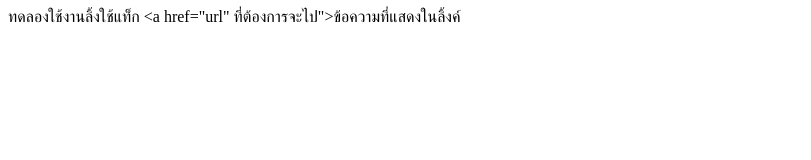
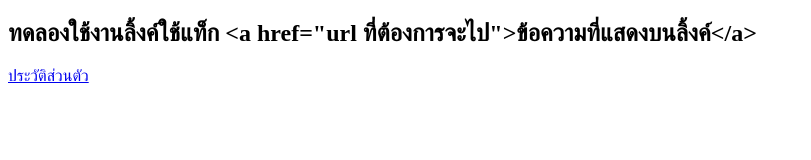
Before and after one commit to mfxhgfjk12345/BasicLink, a plain HTML site: page index.html in a window 1280 px wide. Shown: the whole page, without its empty margins (0-811 px from the left). Drawn offline with Linux system fonts and the light colour scheme.

Commit message:
Update index.html

```diff
--- a/index.html
+++ b/index.html
@@ -1,12 +1,15 @@
 <!DOCTYPE html>
 <html lang="en">
-<head>
-    <meta charset="UTF-8">
-    <meta name="viewport" content="width=device-width, initial-scale=1.0">
-    <title> Basic Link</title>
-</head>
-<body>
+  <head>
+    <meta charset="UTF-8" />
+    <meta name="viewport" content="width=device-width, initial-scale=1.0" />
+    <title>Basic Link</title>
+  </head>
+  <body>
+    <h2>
+      ทดลองใช้งานลิ้งค์ใช้แท็ก &lt;a href="url
+      ที่ต้องการจะไป"&gt;ข้อความที่แสดงบนลิ้งค์&lt;/a&gt;
     </h2>
-       ทดลองใช้งานลิ้งใช้แท็ก &lt;a href="url"
-       ที่ต้องการจะไป"&gt;ข้อความที่แสดงในลิ้งค์
+    <a href="resume.html">ประวัติส่วนตัว</a>
+  </body>
 </html>
```
